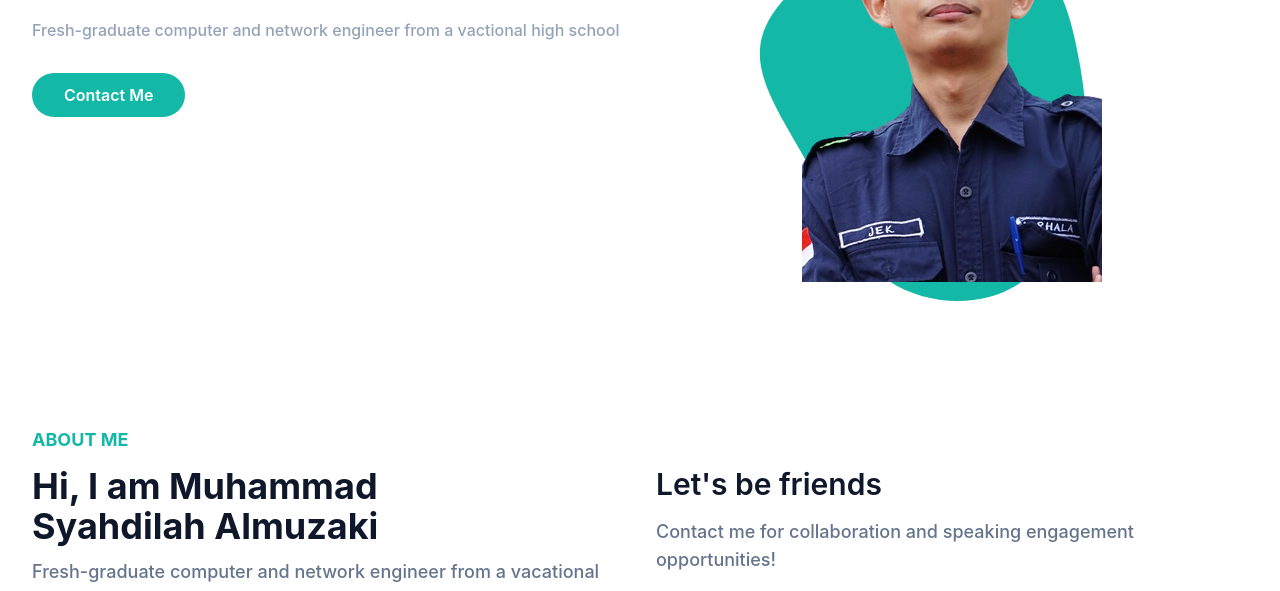
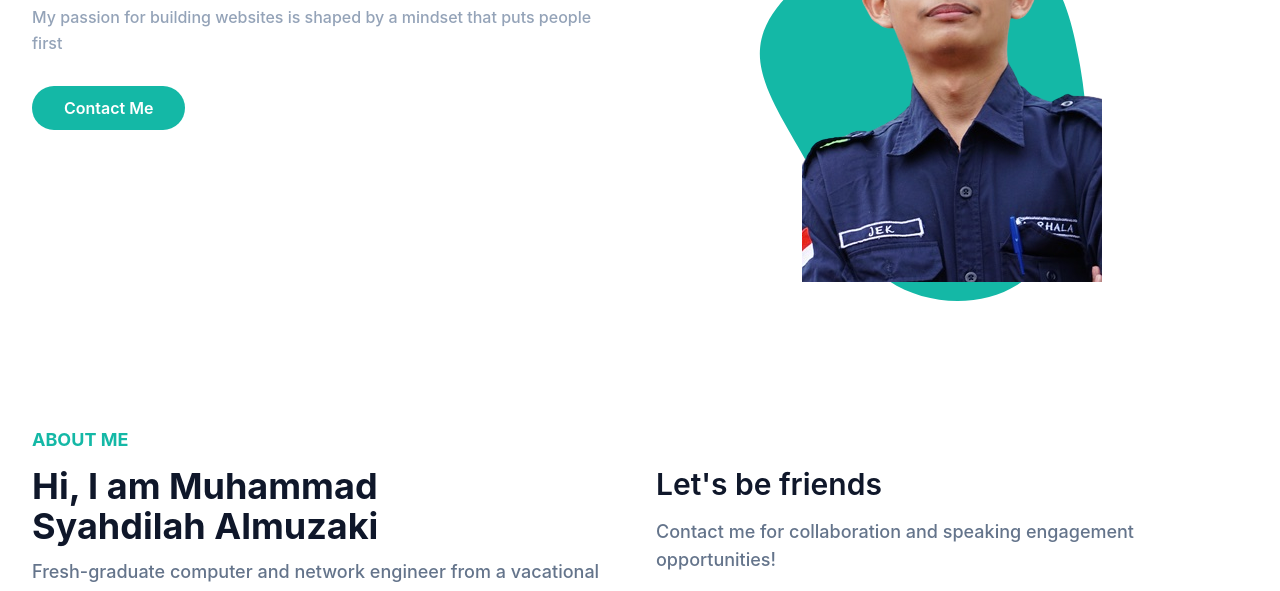
Before and after one commit to Almuzaky/portfolio.me, a website: page index.html in a window 1280 px wide. Shown: the part 439-1030 px from the top of the page. Drawn offline with Linux system fonts and the light colour scheme.

Commit message:
Update index.html

```diff
--- a/index.html
+++ b/index.html
@@ -55,7 +55,8 @@
           <div class="w-full self-center px-4 lg:w-1/2">
             <h1 class="text-base font-semibold text-teal-500 md:text-xl lg:text-2xl">Hello, Everyone<span class="block font-bold text-slate-900 text-4xl mt-1 lg:text-5xl"> Almuzaki</span></h1>
             <h2 class="font-medium text-slate-500 text-lg mb-5 lg:text-2xl">Freelance | <span class="text-dark">Creator</span></h2>
-            <p class="font-medium text-slate-400 mb-10 leading-relaxed">Fresh-graduate computer and network engineer from a vactional high school</p>
+            <p class="font-medium text-slate-400 mb-10 leading-relaxed">My passion for building websites is shaped by a mindset that puts people first
+</p>
 
             <a href="#contact" class="text-base font-semibold text-white bg-primary py-3 px-8 rounded-full hover:shadow-lg hover:bg-teal-400 transition duration-300 ease-in-out">Contact Me</a>
           </div>
```
